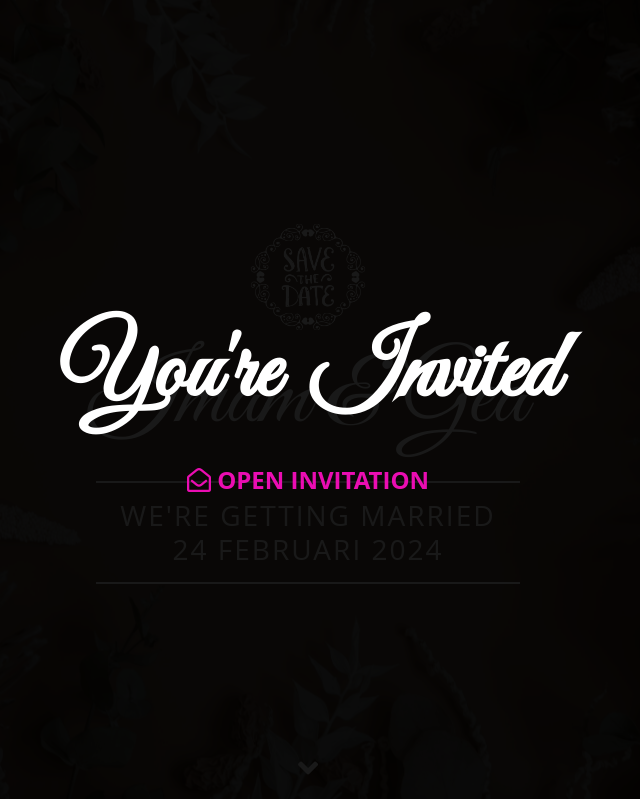
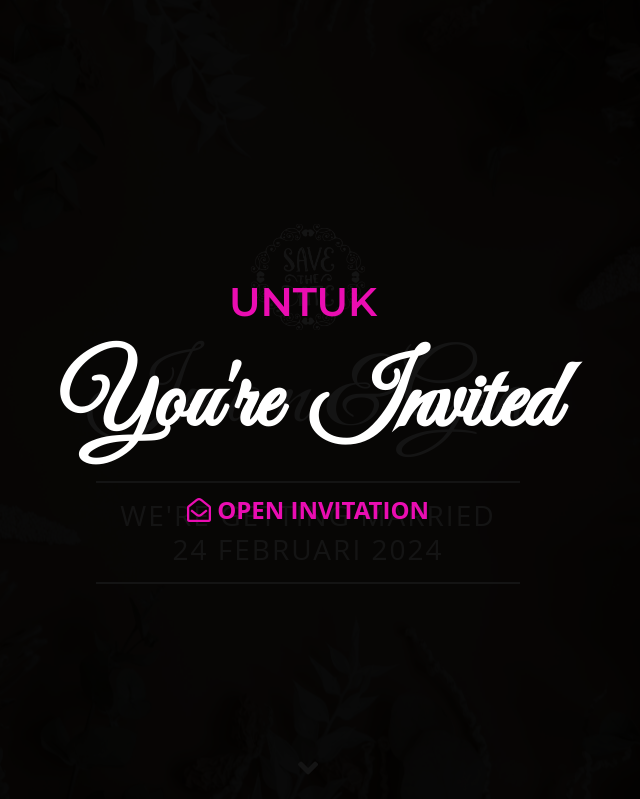
Before and after one commit to syamsuri33/wedding, a PHP site: page / in a window 1280 px wide. Shown: the top 799 px of the page, without its empty margins (332-972 px from the left). Run offline with PHP 8.4, Linux system fonts and the light colour scheme; some libraries are stand-ins or nearby versions.

Commit message:
no message

```diff
--- a/css/welcomescreen.css
+++ b/css/welcomescreen.css
@@ -13,7 +13,7 @@ body {
 	height: 100%;
 	top: 0;
 	left: 0;
-	background-color: rgba(0, 0, 0, 0.9);
+	background-color: rgba(0, 0, 0, 0.92);
 	overflow: hidden;
 	z-index:99;
 }
--- a/index.html
+++ b/index.html
@@ -33,7 +33,9 @@
 
 	<div class="welcome-section content-hidden">
 		<div class="content-wrap">
+		<ass class="enter-button font-weight-bold" style="font-size:40px; font-family: 'Montserrat', sans-serif;">Untuk <span id="untukKepada" style="margin-left: 10px"></span></ass>
 			<ul class="fly-in-text font-secondary">
+
 				<li>You're </li>
 				<li>Invited</li>
 			</ul>
@@ -392,9 +394,10 @@
     <script src="js/main.js"></script>
 
 	<script>
-		var queryString = window.location.search;
-		var urlParams = new URLSearchParams(queryString);
-		console.log(urlParams);
+		const params = new URLSearchParams(document.location.search);
+		const s = params.get("untuk");
+		document.getElementById("untukKepada").innerHTML = s;
+		console.log(s);
 
 		function copytoclipboard1() {
 			// Get the text field
```
